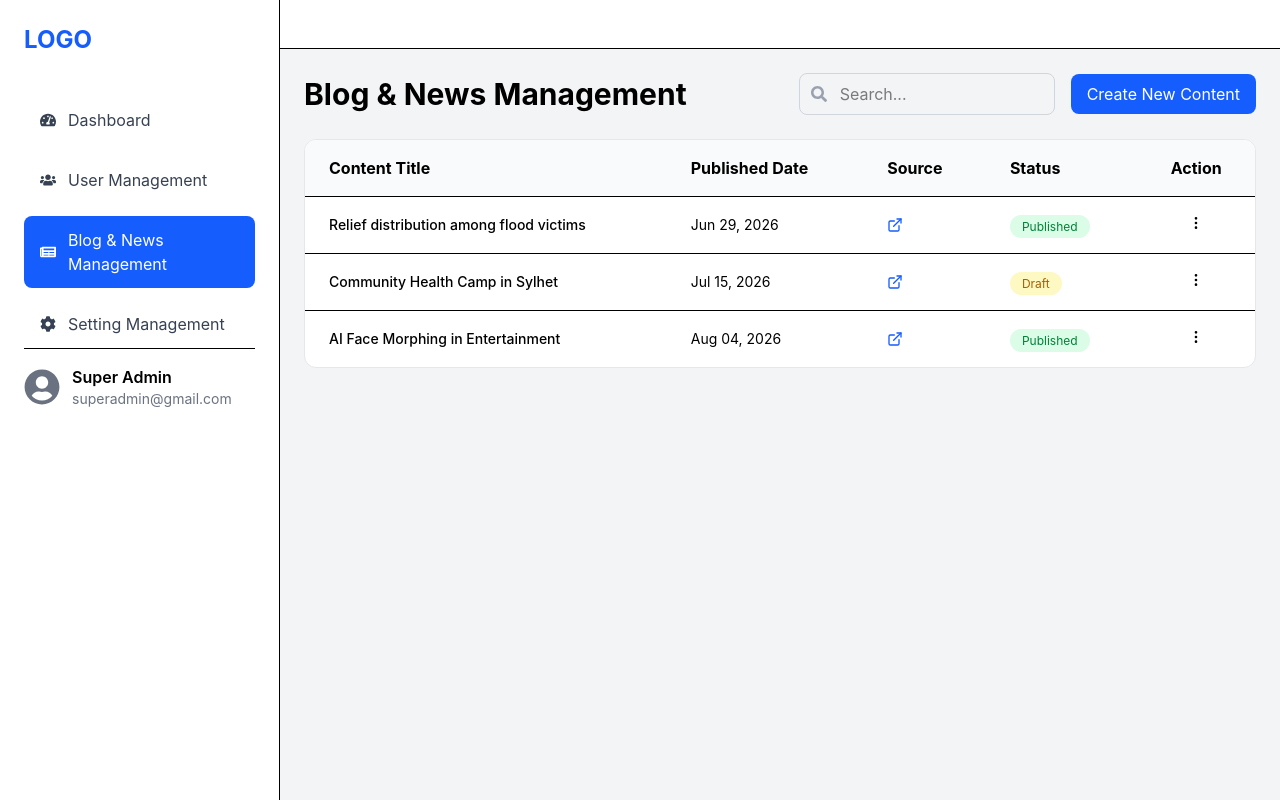
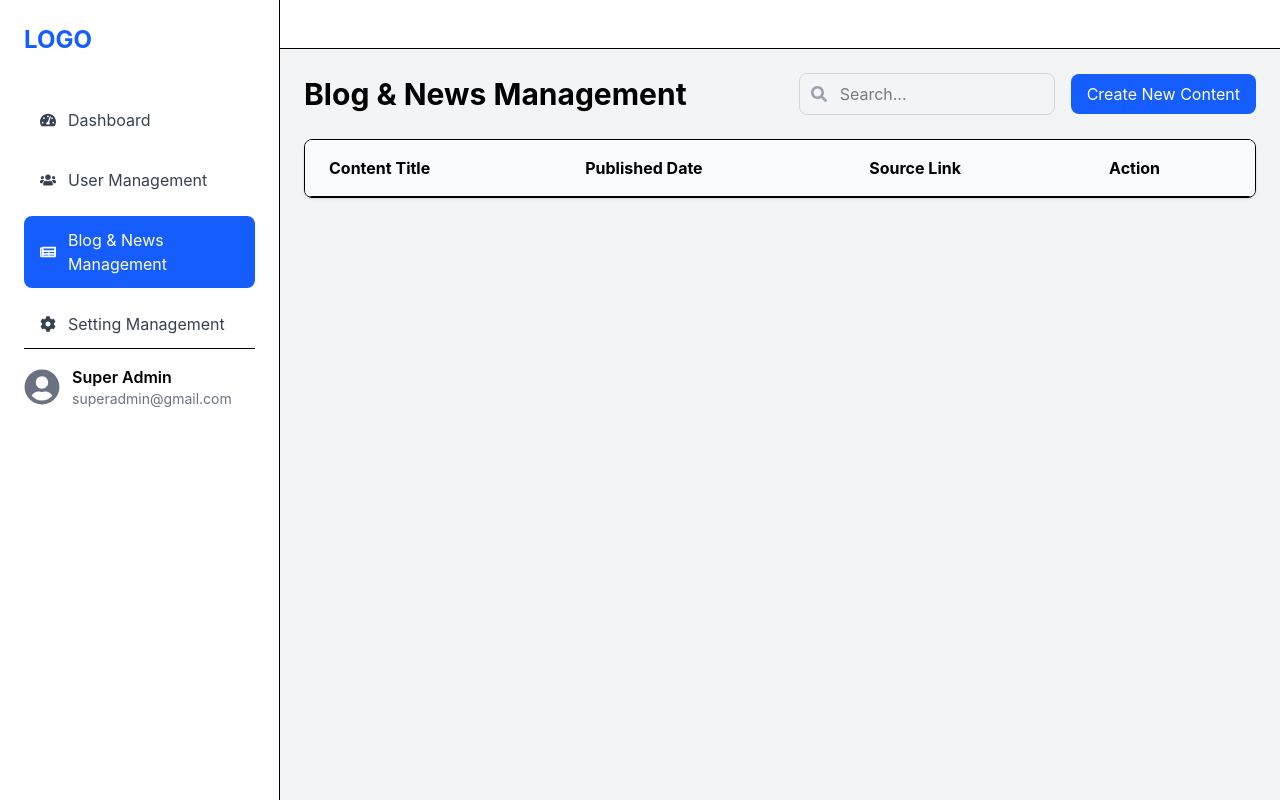
Before and after one commit to SilentFamine/MaxValid-intern-task, a React (Vite) app: page /blogs in a window 1280 px wide. Built offline with nearby package versions, Linux system fonts and the light colour scheme.

Commit message:
Display blogs from localStorage in blog table

```diff
--- a/src/components/Table/Table.jsx
+++ b/src/components/Table/Table.jsx
@@ -1,62 +1,23 @@
-import { FiExternalLink, FiMoreVertical } from "react-icons/fi";
-import blogData from "../../data/blogData";
-
-function Table() {
+function Table({ blogs = [] }) {
   return (
-    <div className="bg-white rounded-xl border border-gray-200 overflow-hidden">
+    <div className="bg-white rounded-lg shadow border overflow-hidden">
       <table className="w-full">
-        <thead className="bg-gray-50">
-          <tr>
+        <thead>
+          <tr className="bg-gray-50 border-b">
             <th className="text-left px-6 py-4">Content Title</th>
             <th className="text-left px-6 py-4">Published Date</th>
-            <th className="text-left px-6 py-4">Source</th>
-            <th className="text-left px-6 py-4">Status</th>
-            <th className="text-center px-6 py-4">Action</th>
+            <th className="text-left px-6 py-4">Source Link</th>
+            <th className="text-left px-6 py-4">Action</th>
           </tr>
         </thead>
 
         <tbody>
-          {blogData.map((blog) => (
-            <tr
-              key={blog.id}
-              className="border-t hover:bg-gray-50 transition"
-            >
-              <td className="px-6 py-4 text-sm font-medium">
-                {blog.title}
-              </td>
-
-              <td className="px-6 py-4 text-sm">
-                {blog.date}
-              </td>
-
-              <td className="px-6 py-4">
-                <a
-                  href={blog.source}
-                  target="_blank"
-                  rel="noopener noreferrer"
-                  className="text-blue-600"
-                >
-                  <FiExternalLink />
-                </a>
-              </td>
-
-              <td className="px-6 py-4">
-                <span
-                  className={`px-3 py-1 rounded-full text-xs ${
-                    blog.status === "Published"
-                      ? "bg-green-100 text-green-700"
-                      : "bg-yellow-100 text-yellow-700"
-                  }`}
-                >
-                  {blog.status}
-                </span>
-              </td>
-
-              <td className="px-6 py-4 text-center">
-                <button>
-                  <FiMoreVertical />
-                </button>
-              </td>
+          {blogs.map((blog) => (
+            <tr key={blog.id} className="border-b">
+              <td className="px-6 py-4">{blog.title}</td>
+              <td className="px-6 py-4">{blog.date}</td>
+              <td className="px-6 py-4">{blog.source}</td>
+              <td className="px-6 py-4">...</td>
             </tr>
           ))}
         </tbody>
--- a/src/pages/admin/BlogManagement.jsx
+++ b/src/pages/admin/BlogManagement.jsx
@@ -2,8 +2,15 @@ import Search from "../../components/Search/Search";
 import Button from "../../components/Button/Button";
 import Table from "../../components/Table/Table";
 import { useNavigate } from "react-router-dom";
+import { useEffect, useState } from "react";
+import { getBlogs } from "../../utils/blogStorage";
 
 function BlogManagement() {
+  const [blogs, setBlogs] = useState([]);
+
+useEffect(() => {
+  setBlogs(getBlogs());
+}, []);
   return (
     <div className="space-y-6">
 
@@ -26,7 +33,7 @@ function BlogManagement() {
       </div>
 
       {/* Table */}
-      <Table />
+      <Table blogs={blogs} />
 
     </div>
   );
```
